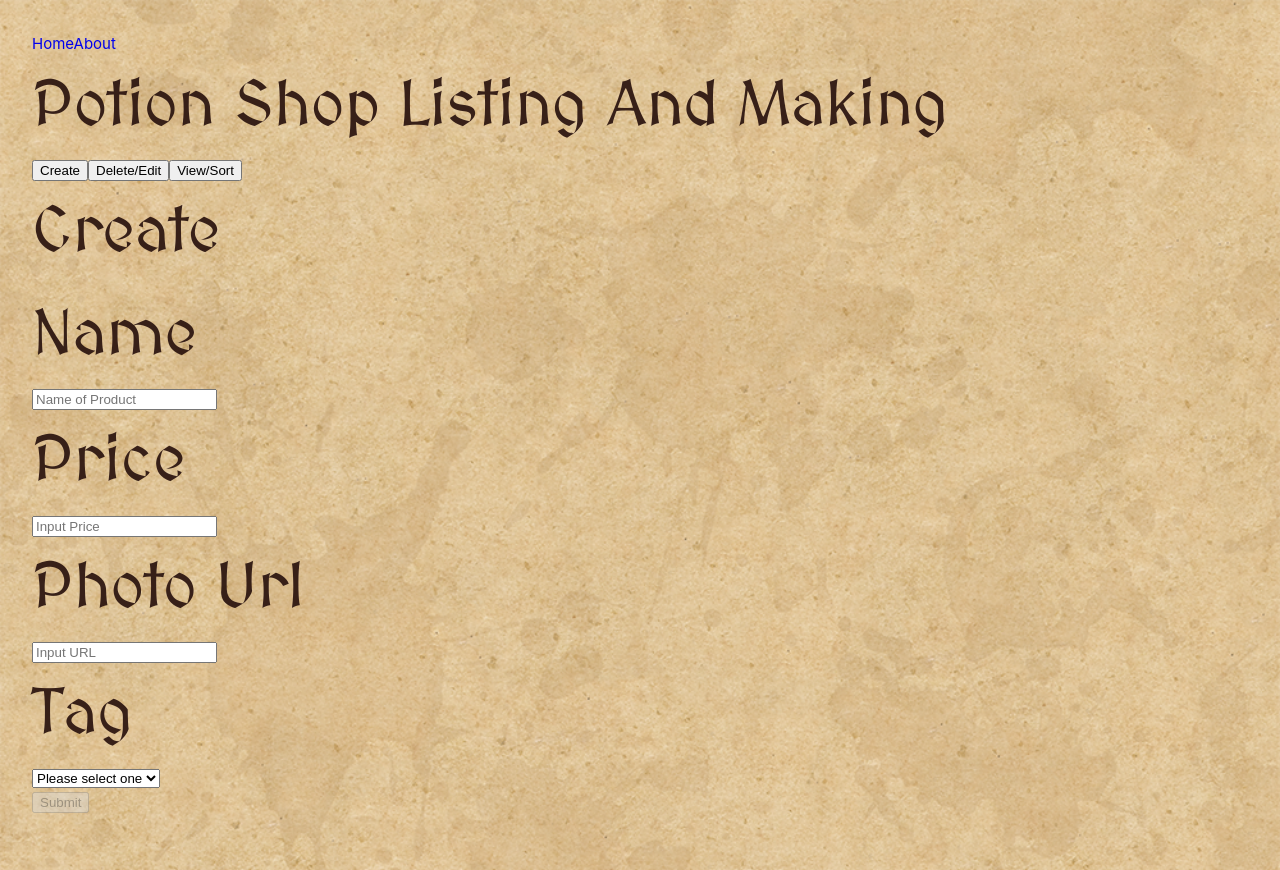
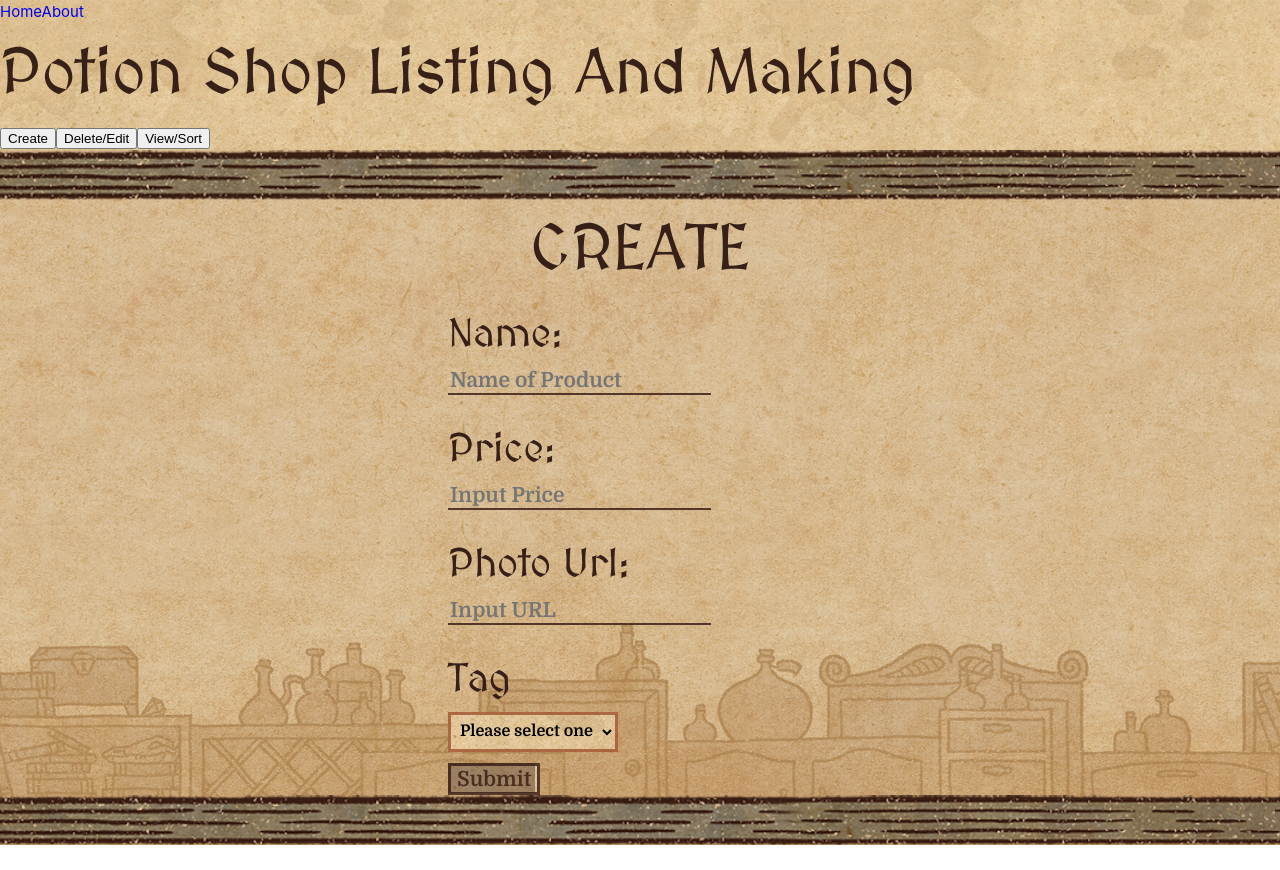
Before and after one commit to LueKely/Magic-Potion-Shop, a Vue app: page / in a window 1280 px wide. After the commit the page ends 845 px from the top, so only its background shows below. Built offline with nearby package versions, Linux system fonts and the light colour scheme.

Commit message:
added the styles for the form

```diff
--- a/src/assets/main.css
+++ b/src/assets/main.css
@@ -3,13 +3,13 @@
 #app {
 	/* max-width: 1280px; */
 	margin: 0 auto;
-	padding: 2rem;
 
 	font-weight: normal;
+	height: 100vh;
+	background-position: center;
+	background-repeat: repeat;
+	background-size: contain;
 	background-image: url('./paper-background-image.webp');
-
-	background-repeat: repeat;
-	background-size: cover;
 }
 
 h1 {
--- a/src/components/FormInput.vue
+++ b/src/components/FormInput.vue
@@ -1,47 +1,72 @@
 <template>
-	<h1>Create</h1>
-
+	<div class="form__container">
+		<div class="form__border"></div>
+		<div class="form__item--title"><h1>CREATE</h1></div>
+		<div class="form__item--container">
 			<!-- Label -->
-	<div>
-		<h1>Name</h1>
+			<div class="form--item">
+				<h1 class="form--label">Name:</h1>
 				<input
+					class="form__input--text"
 					type="text"
 					placeholder="Name of Product"
 					v-model="item.options.label"
 				/>
 			</div>
-
 			<!-- Input Price -->
-	<div>
-		<h1>Price</h1>
-		<input type="text" placeholder="Input Price" v-model="item.options.price" />
-		<div v-show="checkReg">
-			<p>Invalid Charaters Please only put numbers</p>
+			<div class="form--item">
+				<h1 class="form--label">Price:</h1>
+				<input
+					class="form__input--text"
+					type="text"
+					placeholder="Input Price"
+					v-model="item.options.price"
+				/>
+				<div class="form--item__warning" v-show="checkReg">
+					<p>Invalid Charaters, Please put numbers only.</p>
 				</div>
 			</div>
 			<!-- Item URL Photo -->
-	<div>
-		<h1>Photo Url</h1>
-		<input type="text" placeholder="Input URL" v-model="item.options.url" />
+			<div class="form--item">
+				<h1 class="form--label">Photo Url:</h1>
+				<input
+					class="form__input--text"
+					type="text"
+					placeholder="Input URL"
+					v-model="item.options.url"
+				/>
 			</div>
 			<!-- tags -->
-	<div>
-		<h1>Tag</h1>
-		<select v-model="item.options.tag">
+			<div class="form--item">
+				<h1 class="form--label">Tag</h1>
+				<select class="form--select" v-model="item.options.tag">
 					<option disabled value="">Please select one</option>
 					<option>Dish Washing</option>
 					<option>Laundry</option>
 					<option>Misc</option>
 				</select>
 			</div>
-	<div>
-		<button @click="sendItem" :disabled="checkForm">Submit</button>
+			<!-- submit button -->
+			<div class="form__button--container">
+				<button
+					class="btn form__button"
+					@click="sendItem"
+					:disabled="checkForm"
+				>
+					Submit
+				</button>
+
+				<span v-show="checkForm" class="btn__overlay"></span>
+			</div>
+		</div>
+
+		<div class="form__border"></div>
 	</div>
 
 	<!-- image to be uploaded -->
-	<div>
+	<!-- <div>
 		<img :src="item.url" alt="" srcset="" />
-	</div>
+	</div> -->
 </template>
 
 <script setup>
@@ -73,4 +98,110 @@
 	}
 </script>
 
-<style scoped></style>
+<style scoped>
+	.form__container {
+		height: auto;
+		width: 100vw;
+
+		background-image: url('../assets/casual-background-image.webp');
+		background-position: bottom;
+		background-size: cover;
+		background-repeat: no-repeat;
+
+		display: flex;
+		flex-direction: column;
+		align-items: center;
+		justify-items: center;
+	}
+	.form__border {
+		height: 50px;
+		width: 100vw;
+
+		background-image: url('../assets/wood-header-straight.webp');
+		background-repeat: no-repeat;
+		background-size: cover;
+	}
+
+	.form--label {
+		font-size: 2.5rem;
+	}
+	.form__item--container {
+		width: 30vw;
+		margin: auto;
+	}
+	.form__input--text {
+		background-color: rgba(255, 0, 0, 0);
+
+		border: none;
+		border-bottom: solid 2px #391d15d4;
+
+		font-family: 'Domine';
+		font-size: 1.3rem;
+		font-weight: bold;
+		color: #391d15d4;
+	}
+
+	.form__input--text:focus {
+		outline: none;
+		background-color: #7d725c5e;
+	}
+
+	.form--item {
+		height: 100px;
+		width: 320px;
+		margin-bottom: 15px;
+	}
+
+	.form--item__warning > p {
+		font-size: 0.9rem;
+		color: #ab4133;
+		text-decoration: underline;
+	}
+	.form--select {
+		width: 170px;
+		height: 40px;
+
+		background-image: url('../assets/paper-background-image.webp');
+		border: solid 3px #98431fb5;
+
+		padding: 5px;
+
+		font-family: 'Domine', serif;
+		font-weight: bolder;
+		font-size: 1rem;
+	}
+	.form__button--container {
+		overflow: hidden;
+	}
+	.btn {
+		transition: scale 200ms ease-in-out;
+		position: relative;
+		font-size: 1.3rem;
+		font-family: 'Domine', serif;
+		font-weight: bolder;
+		color: #391d15d4;
+		border-radius: 0px;
+		border: solid 3px#391d15d4;
+		background-image: url('../assets/paper-background-image.webp');
+	}
+
+	.btn:active {
+		transition: scale 200ms ease-in-out;
+		scale: 0.95;
+	}
+	.btn__overlay {
+		transition: background-color 200ms ease-in-out;
+		position: absolute;
+		top: 0;
+		left: 0;
+		opacity: 0.5;
+		display: inline-block;
+		width: 87px;
+		height: 30px;
+	}
+
+	button.btn:disabled + .btn__overlay {
+		transition: background-color 200ms ease-in-out;
+		background-color: #391d15d4;
+	}
+</style>
```
Also changed, not shown: 2 other files (tests, documents, lock files or other folders). Lines whose indentation alone changed are shown as unchanged.
